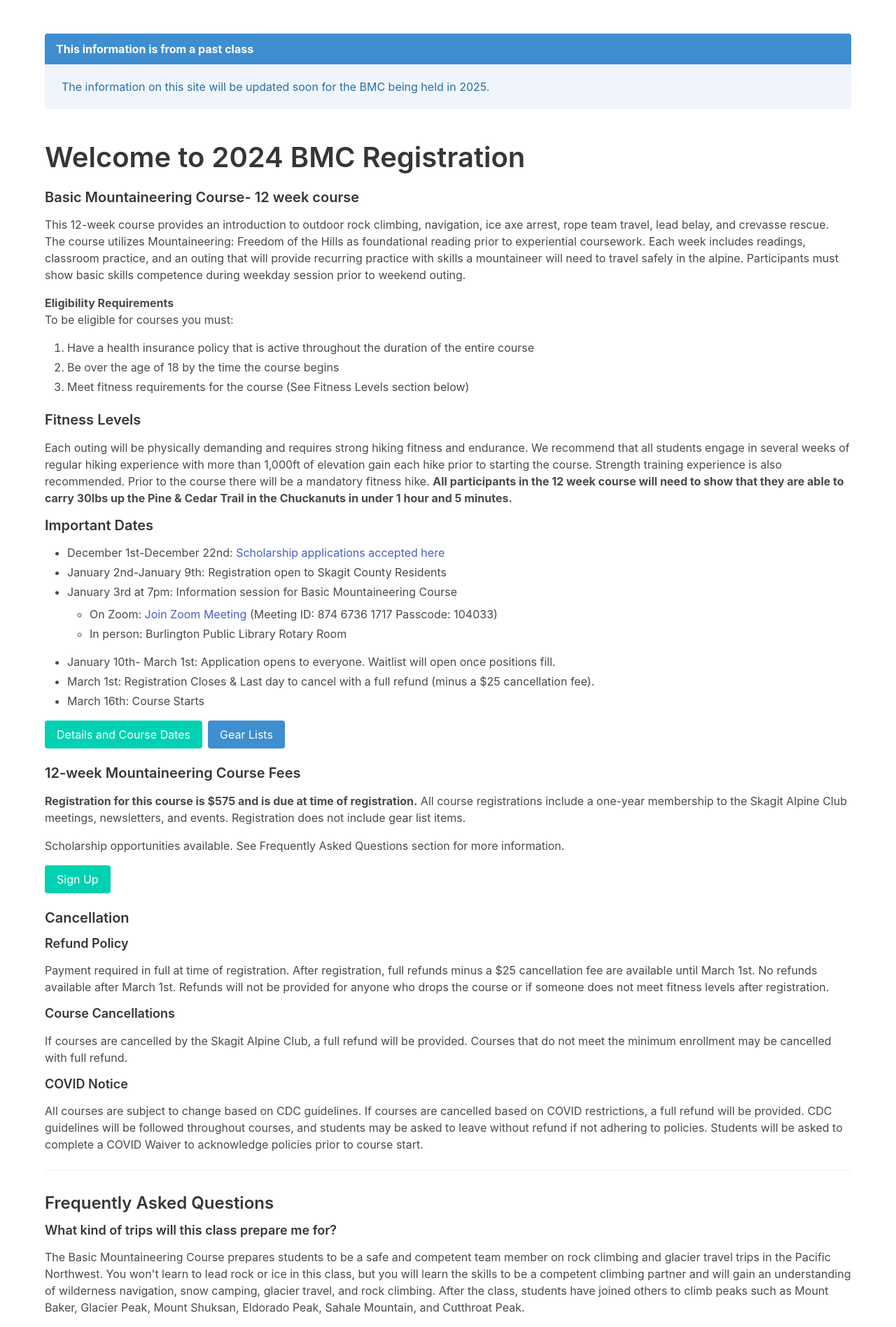
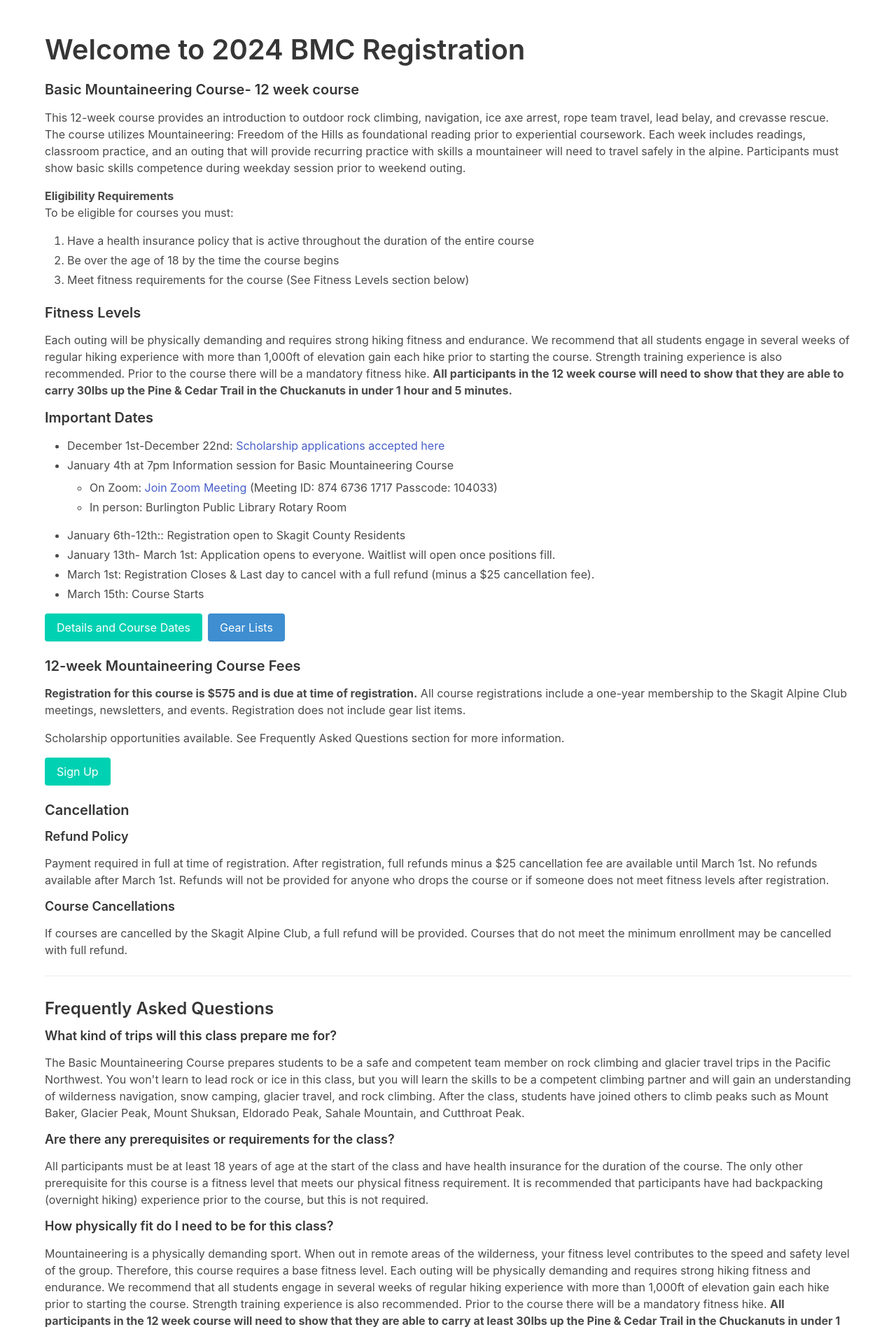
Before and after one commit to raymond-devries/skagit-bmc-registration, a Django app: page / in a window 1280 px wide. Shown: the part 56-1953 px from the top of the page at 70% size. Run offline with Django 3.2, Linux system fonts and the light colour scheme; parts of the project's set-up code (start-up, migrations or seed data) failed here and were passed over; some libraries are stand-ins or nearby versions.

Commit message:
Update home page

```diff
--- a/templates/bmc_registration/home.html
+++ b/templates/bmc_registration/home.html
@@ -2,14 +2,6 @@
 
 {% block content %}
     <div class="content">
-        <article class="message is-info">
-            <div class="message-header">
-                <p>This information is from a past class</p>
-            </div>
-            <div class="message-body">
-                The information on this site will be updated soon for the BMC being held in 2025.
-            </div>
-        </article>
         <h2 class="title is-size-2">Welcome to 2024 BMC Registration</h2>
         <h4>Basic Mountaineering Course- 12 week course</h4>
         <p> This 12-week course provides an introduction to outdoor rock climbing, navigation, ice axe arrest, rope team
@@ -41,12 +33,11 @@
         </p>
         <h4>Important Dates</h4>
         <ul>
-            <li>December 1st-December 22nd: <a href="https://forms.gle/u3R7jg2tfGyg4ws89">Scholarship applications
+            <li>December 1st-December 22nd: <a href="https://forms.gle/tPUAxQwHNLFykKRa6">Scholarship applications
                 accepted here</a>
             </li>
-            <li>January 2nd-January 9th: Registration open to Skagit County Residents</li>
             <li>
-                January 3rd at 7pm: Information session for Basic Mountaineering Course
+                January 4th at 7pm Information session for Basic Mountaineering Course
             </li>
             <ul>
                 <li>On Zoom: <a href="https://us02web.zoom.us/j/87467361717?pwd=RnVKTlVXdHF6OU5XZTQrcEI1TnN4UT09">Join
@@ -54,10 +45,11 @@
                 </li>
                 <li>In person: Burlington Public Library Rotary Room</li>
             </ul>
-            <li>January 10th- March 1st: Application opens to everyone. Waitlist will open once positions fill.</li>
+            <li>January 6th-12th:: Registration open to Skagit County Residents</li>
+            <li>January 13th- March 1st: Application opens to everyone. Waitlist will open once positions fill.</li>
             <li>March 1st: Registration Closes & Last day to cancel with a full refund (minus a $25 cancellation fee).
             </li>
-            <li>March 16th: Course Starts</li>
+            <li>March 15th: Course Starts</li>
         </ul>
         <div class="block buttons">
             <a href="{% url "available_courses" %}" class="button is-primary">
@@ -92,13 +84,6 @@
         <p>
             If courses are cancelled by the Skagit Alpine Club, a full refund will be provided. Courses that do not meet
             the minimum enrollment may be cancelled with full refund.
-        </p>
-        <h5>COVID Notice</h5>
-        <p>
-            All courses are subject to change based on CDC guidelines. If courses are cancelled based on COVID
-            restrictions, a full refund will be provided. CDC guidelines will be followed throughout courses, and
-            students may be asked to leave without refund if not adhering to policies. Students will be asked to
-            complete a COVID Waiver to acknowledge policies prior to course start.
         </p>
         <hr>
         <h3>Frequently Asked Questions</h3>
@@ -223,7 +208,7 @@
             Indigenous, and people of color, and LGBTQ+ individuals, and those that would not otherwise be able to
             participate in the course. All items on the gear list are still up to the individual to collect.
         </p>
-        <p><b><a href="https://forms.gle/QPr2TjnMpJuZi45K8">Click here for the Scholarship Application Form</a></b></p>
+        <p><b><a href="https://forms.gle/tPUAxQwHNLFykKRa6">Click here for the Scholarship Application Form</a></b></p>
         <h5>I’m in! How do I sign up?</h5>
         <ul>
             <li>Scholarship applications accepted: December 1st-December 22nd</li>
```
